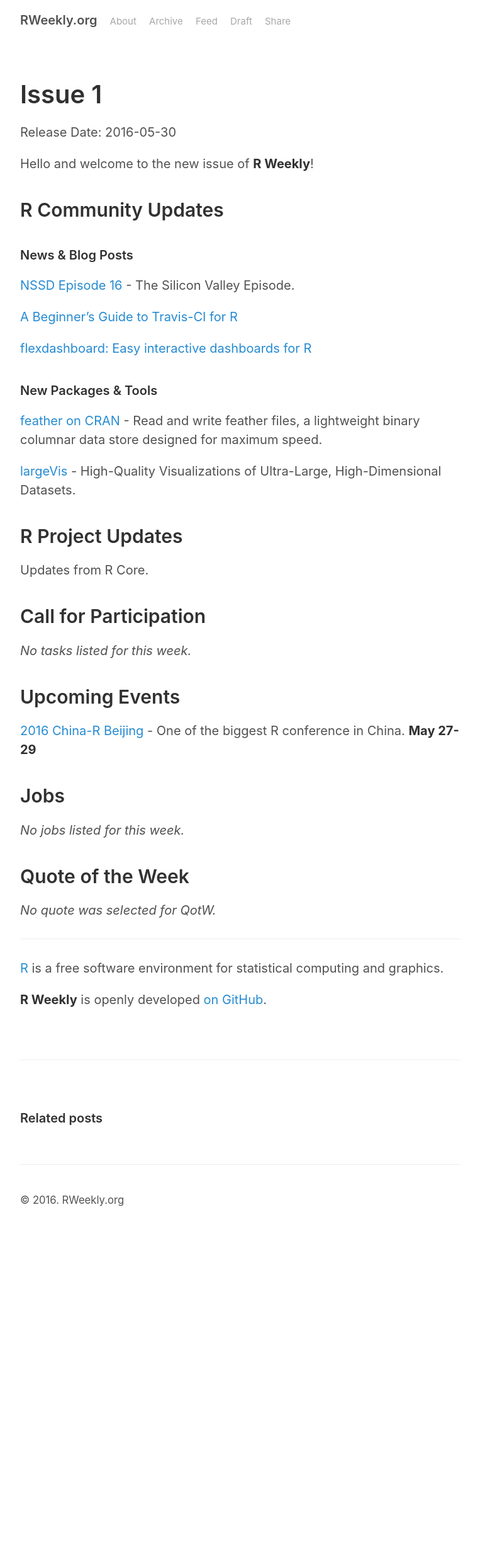
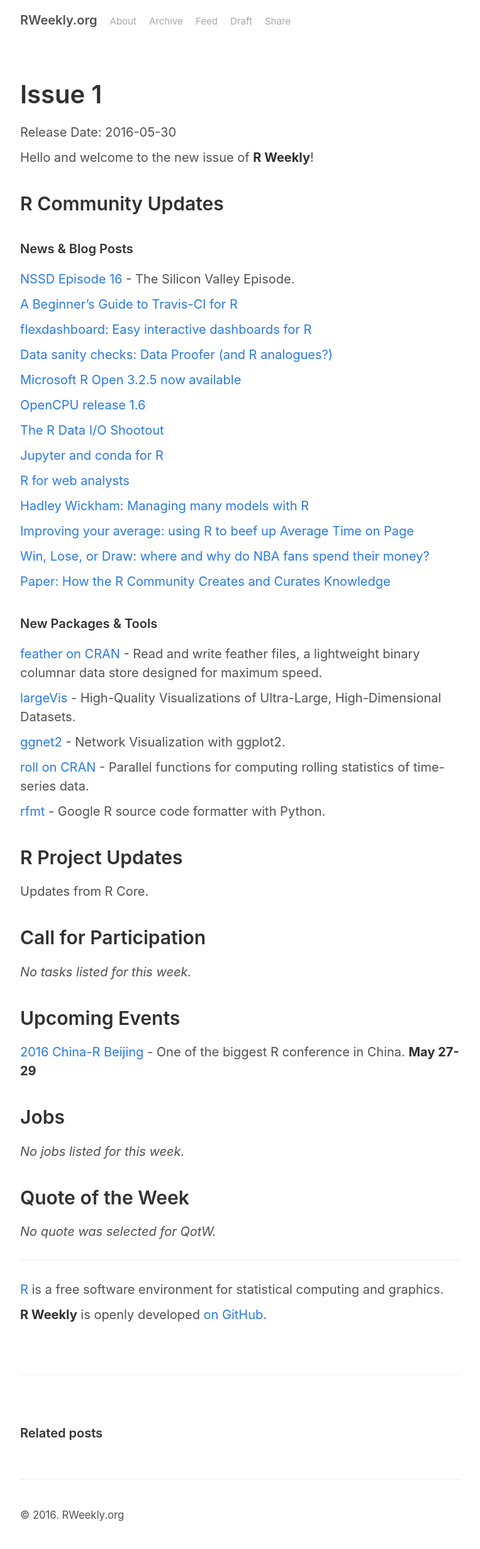
Before and after one commit to rweekly/rweekly.org, a Jekyll site: the page built from draft.md, in a window 1280 px wide. Shown: the whole page at 63% size, without its empty margins (258-1021 px from the left). Built offline with Jekyll 4.4.1, drawn with Linux system fonts in a browser that asks for light colours; before the commit the page ends 1959 px from its top, so only the background shows below that.

Commit message:
Update: visited link and more updates

```diff
--- a/_sass/_base.scss
+++ b/_sass/_base.scss
@@ -45,6 +45,10 @@
   strong {
     color: inherit;
   }
+
+  &:visited {
+    color: #FFA07A;
+  }
 }
 
 img {
--- a/_sass/_type.scss
+++ b/_sass/_type.scss
@@ -31,7 +31,7 @@
 
 p {
   margin-top: 0;
-  margin-bottom: 1rem;
+  margin-bottom: 0.5rem;
 }
 
 strong {
--- a/_sass/_variables.scss
+++ b/_sass/_variables.scss
@@ -9,7 +9,7 @@
 $yellow: #f4bf75;
 $green: #90a959;
 $cyan: #75b5aa;
-$blue: #268bd2;
+$blue: #2a7ae2;
 // $blue: #6a9fb5;
 $brown: #8f5536;
 
--- a/draft.md
+++ b/draft.md
@@ -17,11 +17,37 @@
 
 [flexdashboard: Easy interactive dashboards for R](https://blog.rstudio.org/2016/05/17/flexdashboard-easy-interactive-dashboards-for-r/)
 
+[Data sanity checks: Data Proofer (and R analogues?)](http://civilstat.com/2016/05/data-sanity-checks-data-proofer-and-r-analogues/)
+
+[Microsoft R Open 3.2.5 now available](http://blog.revolutionanalytics.com/2016/05/microsoft-r-open-325-now-available.html)
+
+[OpenCPU release 1.6](https://www.opencpu.org/posts/opencpu-1-6/)
+
+[The R Data I/O Shootout](http://blog.dominodatalab.com/the-r-data-i-o-shootout/)
+
+[Jupyter and conda for R](https://www.continuum.io/blog/developer/jupyter-and-conda-r)
+
+[R for web analysts](http://www.eanalytica.com/r-for-web-analysts/)
+
+[Hadley Wickham: Managing many models with R](https://www.youtube.com/watch?v=rz3_FDVt9eg)
+
+[Improving your average: using R to beef up Average Time on Page](https://gdsdata.blog.gov.uk/2016/05/13/improving-your-average-using-r-to-beef-up-average-time-on-page/)
+
+[Win, Lose, or Draw: where and why do NBA fans spend their money?](http://blog.stattleship.com/win-lose-or-draw-where-and-why-do-nba-fans-spend-their-money-2/)
+
+[Paper: How the R Community Creates and Curates Knowledge](http://keg.cs.uvic.ca/pubs/zagalsky-MSR2016.pdf)
+
 ### New Packages & Tools
 
 [feather on CRAN](https://cran.r-project.org/web/packages/feather/) - Read and write feather files, a lightweight binary columnar data store designed for maximum speed.
 
 [largeVis](https://github.com/elbamos/largevis) - High-Quality Visualizations of Ultra-Large, High-Dimensional Datasets.
+
+[ggnet2](https://briatte.github.io/ggnet/) - Network Visualization with ggplot2.
+
+[roll on CRAN](https://cran.r-project.org/web/packages/roll/) - Parallel functions for computing rolling statistics of time-series data.
+
+[rfmt](https://github.com/google/rfmt) - Google R source code formatter with Python.
 
 ## R Project Updates
 
```
